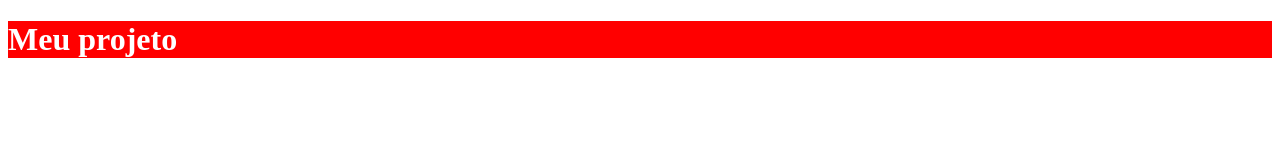
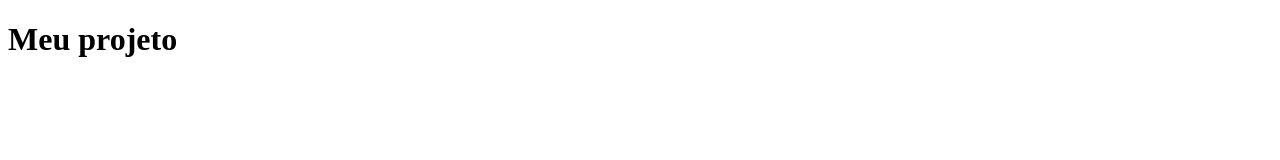
Before and after one commit to josue766/teste02, a plain HTML site: page teste01.html in a window 1280 px wide. Drawn offline with Linux system fonts and the light colour scheme.

Commit message:
versao 02

```diff
--- a/teste01.html
+++ b/teste01.html
@@ -4,12 +4,7 @@
     <meta charset="UTF-8">
     <meta name="viewport" content="width=device-width, initial-scale=1.0">
     <title>Document</title>
-    <style>
-        div{
-            background-color: red;
-            color: white;
-        }
-    </style>
+
 </head>
 <body>
     <div>
```
